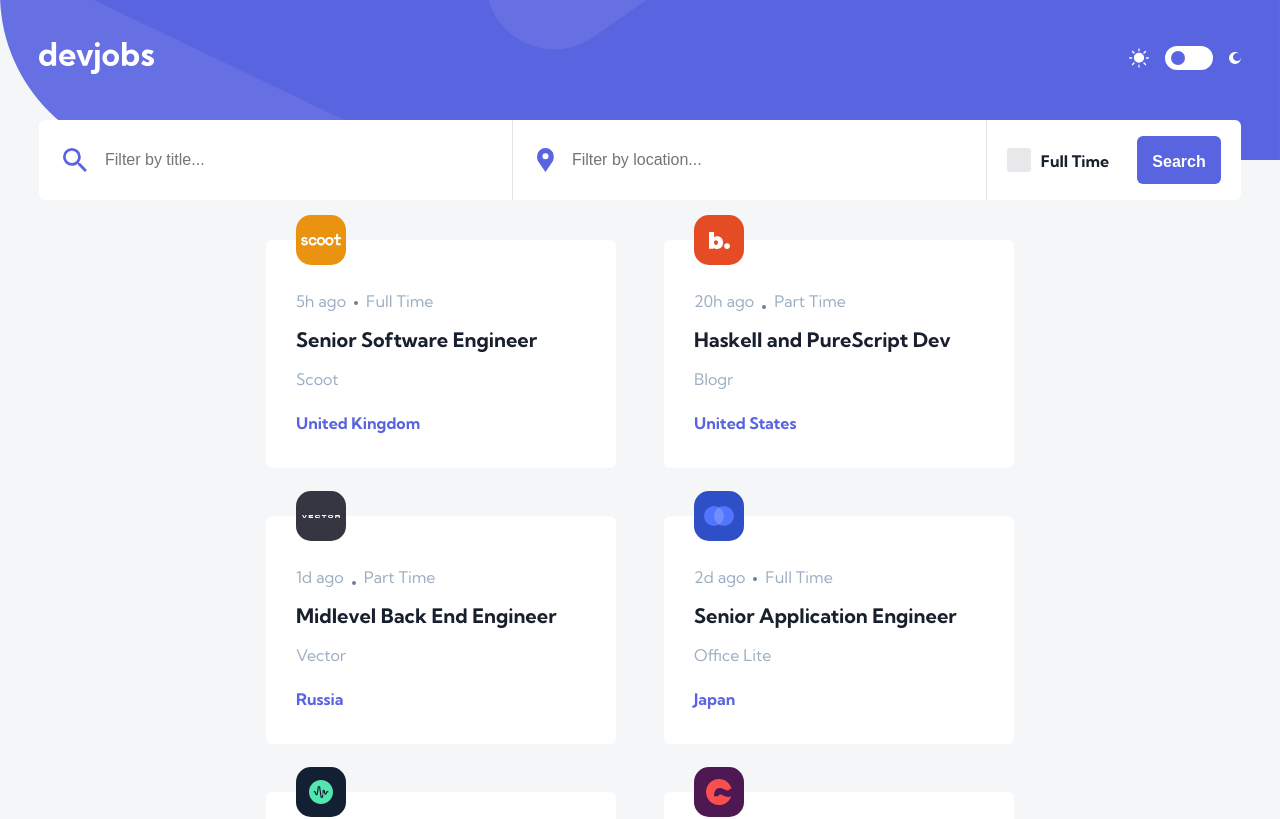
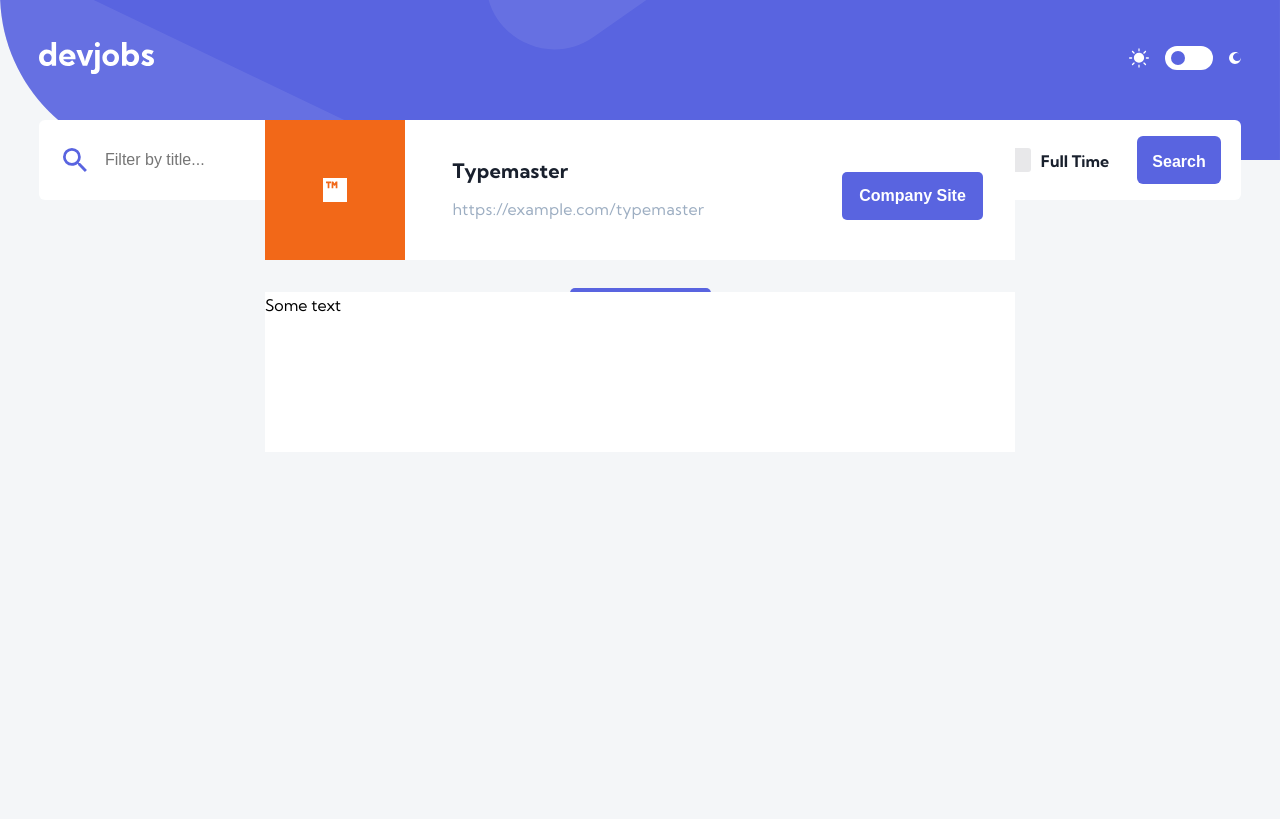
Before and after one commit to CodeReactOrNext/Devjobs_web_app, a React (Vite) app: page / in a window 1280 px wide. Shown: the top 819 px of the page. Built offline with nearby package versions, Linux system fonts and the light colour scheme.

Commit message:
feat: Created header of JobView and improved code structure

```diff
--- a/src/components/JobCard/JobCard/JobCard.tsx
+++ b/src/components/JobCard/JobCard/JobCard.tsx
@@ -1,4 +1,5 @@
 import { Job } from '../../../types/JobCard';
+import JobView from '../JobView/JobView';
 import {
 	StyledCompanyName,
 	StyledContainer,
@@ -11,21 +12,26 @@ import {
 	StyledTitle,
 } from './JobCard.styled';
 
-const JobCard = ({ position, logo, backgroundColor, postedAt, contract, company, location }: Job) => {
+type Props = {
+	job: Job;
+};
+
+const JobCard = ({ job }: Props) => {
 	return (
-		<StyledContainer>
-			<StyledLogoContainer bgColor={backgroundColor}>
-				<StyledLogo src={`src/${logo}`} />
-			</StyledLogoContainer>
-			<StyledInfo>
-				<StyledDetails>
-					{postedAt} <StyledDot contract={contract} /> {contract}
-				</StyledDetails>
-				<StyledTitle>{position}</StyledTitle>
-				<StyledCompanyName>{company}</StyledCompanyName>
-				<StyledLocation>{location}</StyledLocation>
-			</StyledInfo>
-		</StyledContainer>
+		// <StyledContainer>
+		// 	<StyledLogoContainer bgColor={job.logoBackground}>
+		// 		<StyledLogo src={`src/${job.logo}`} />
+		// 	</StyledLogoContainer>
+		// 	<StyledInfo>
+		// 		<StyledDetails>
+		// 			{job.postedAt} <StyledDot contract={job.contract} /> {job.contract}
+		// 		</StyledDetails>
+		// 		<StyledTitle>{job.position}</StyledTitle>
+		// 		<StyledCompanyName>{job.company}</StyledCompanyName>
+		// 		<StyledLocation>{job.location}</StyledLocation>
+		// 	</StyledInfo>
+		// </StyledContainer>
+		<JobView job={job} />
 	);
 };
 
--- a/src/components/JobCard/JobList/JobList.tsx
+++ b/src/components/JobCard/JobList/JobList.tsx
@@ -24,14 +24,7 @@ const JobList = () => {
           if (index < loadMore) {
             return (
               <JobCard
-                key={job.id}
-                position={job.position}
-                postedAt={job.postedAt}
-                logo={job.logo}
-                location={job.location}
-                backgroundColor={job.logoBackground}
-                company={job.company}
-                contract={job.contract}
+                job={job}
               />
             );
           }
--- /dev/null
+++ b/src/components/JobCard/JobView/JobView.styled.tsx
@@ -0,0 +1,119 @@
+import styled from 'styled-components';
+
+// background-color: ${({ theme }) => theme.boxBackground};
+
+export const StyledJobViewContainer = styled.section`
+	top: 0;
+	bottom: 0;
+	margin: 120px auto auto auto;
+	position: absolute;
+	left: 0;
+	right: 0;
+	width: 90%;
+    max-width: 750px;
+	min-height: auto;
+	display: flex;
+	flex-direction: column;
+	align-items: center;
+	gap: 2rem;
+`;
+
+export const StyledJobViewHeader = styled.header`
+	position: relative;
+	width: 100%;
+	height: 12.5rem;
+	background-color: ${({ theme }) => theme.boxBackground};
+	border-radius: 0.25rem;
+
+	@media screen and (min-width: 800px) {
+		height: 8.75rem;
+		border-radius: 0;
+	} ;
+`;
+
+export const StyledJobViewHeaderContent = styled.div`
+	position: relative;
+	top: -25px;
+	display: flex;
+	gap: 0.75rem;
+	flex-direction: column;
+	justify-content: center;
+	align-items: center;
+
+	@media screen and (min-width: 800px) {
+		width: 100%;
+		top: 0;
+		flex-direction: row;
+		justify-content: space-between;
+	} ;
+`;
+
+export const StyledJobViewDetailsContainer = styled.div`
+    height: 100%;
+    width: 75%;
+	display: flex;
+	flex-direction: column;
+	justify-content: center;
+	align-items: center;
+
+	@media screen and (min-width: 800px) {
+		padding: 0 2rem 0 0;
+		flex-direction: row;
+		justify-content: space-between;
+		align-items: center;
+	} ;
+`;
+
+export const StyledJobViewDetails = styled.div`
+	display: flex;
+	flex-direction: column;
+	gap: 0.75rem;
+	align-items: center;
+    @media screen and (min-width: 800px) {
+        align-items: start;
+	} ;
+`;
+
+export const StyledJobViewCompany = styled.p`
+	color: ${({ theme }) => theme.headingText};
+	font-size: 20px;
+	font-weight: 600;
+	letter-spacing: 0.25px;
+`;
+
+export const StyledJobViewWebsite = styled.p`
+	color: ${({ theme }) => theme.regularText};
+	font-size: 16px;
+	font-weight: 500;
+	letter-spacing: 0.25px;
+`;
+
+export const StyledButtonContainer = styled.div`
+	display: flex;
+	justify-content: center;
+	align-items: center;
+	margin-top: 0.75rem;
+`;
+
+export const StyledLogoContainer = styled.div<{ bgColor: string }>`
+	width: 50px;
+	height: 50px;
+	background: ${props => props.bgColor};
+	display: flex;
+	justify-content: center;
+	align-items: center;
+	border-radius: 0.95rem;
+
+	@media screen and (min-width: 800px) {
+		height: 140px;
+		width: 140px;
+		border-radius: 0;
+	} ;
+`;
+
+export const StyledJobViewContent = styled.div`
+	position: relative;
+	width: 100%;
+	height: 10rem;
+	background-color: ${({ theme }) => theme.boxBackground};
+`;
--- /dev/null
+++ b/src/components/JobCard/JobView/JobView.tsx
@@ -0,0 +1,44 @@
+import { Job } from '../../../types/JobCard';
+import Button from '../../Button/Button';
+import {
+	StyledButtonContainer,
+	StyledJobViewCompany,
+	StyledJobViewContainer,
+	StyledJobViewContent,
+	StyledJobViewDetails,
+	StyledJobViewDetailsContainer,
+	StyledJobViewHeader,
+	StyledJobViewHeaderContent,
+	StyledJobViewWebsite,
+	StyledLogoContainer,
+} from './JobView.styled';
+
+type Props = {
+	job: Job;
+};
+
+const JobView = ({ job }: Props) => {
+	return (
+		<StyledJobViewContainer>
+			<StyledJobViewHeader>
+				<StyledJobViewHeaderContent>
+					<StyledLogoContainer bgColor={job.logoBackground}>
+						<img src={`src/${job.logo}`} />
+					</StyledLogoContainer>
+					<StyledJobViewDetailsContainer>
+						<StyledJobViewDetails>
+							<StyledJobViewCompany>{job.company}</StyledJobViewCompany>
+							<StyledJobViewWebsite>{job.website}</StyledJobViewWebsite>
+						</StyledJobViewDetails>
+						<StyledButtonContainer>
+							<Button>Company Site</Button>
+						</StyledButtonContainer>
+					</StyledJobViewDetailsContainer>
+				</StyledJobViewHeaderContent>
+			</StyledJobViewHeader>
+			<StyledJobViewContent>Some text</StyledJobViewContent>
+		</StyledJobViewContainer>
+	);
+};
+
+export default JobView;
```
Also changed, not shown: src/types/JobCard.ts (+13 -2 lines).
